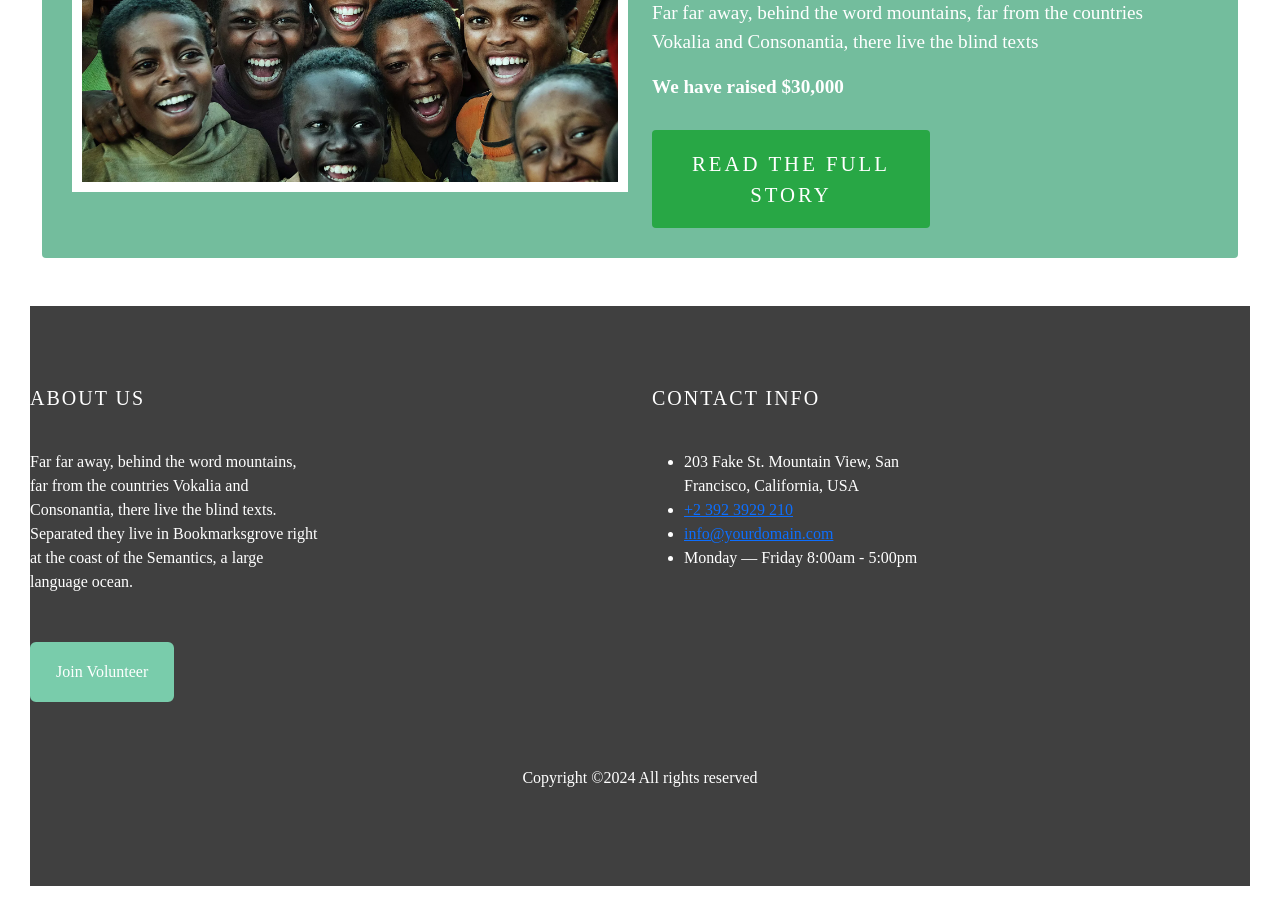
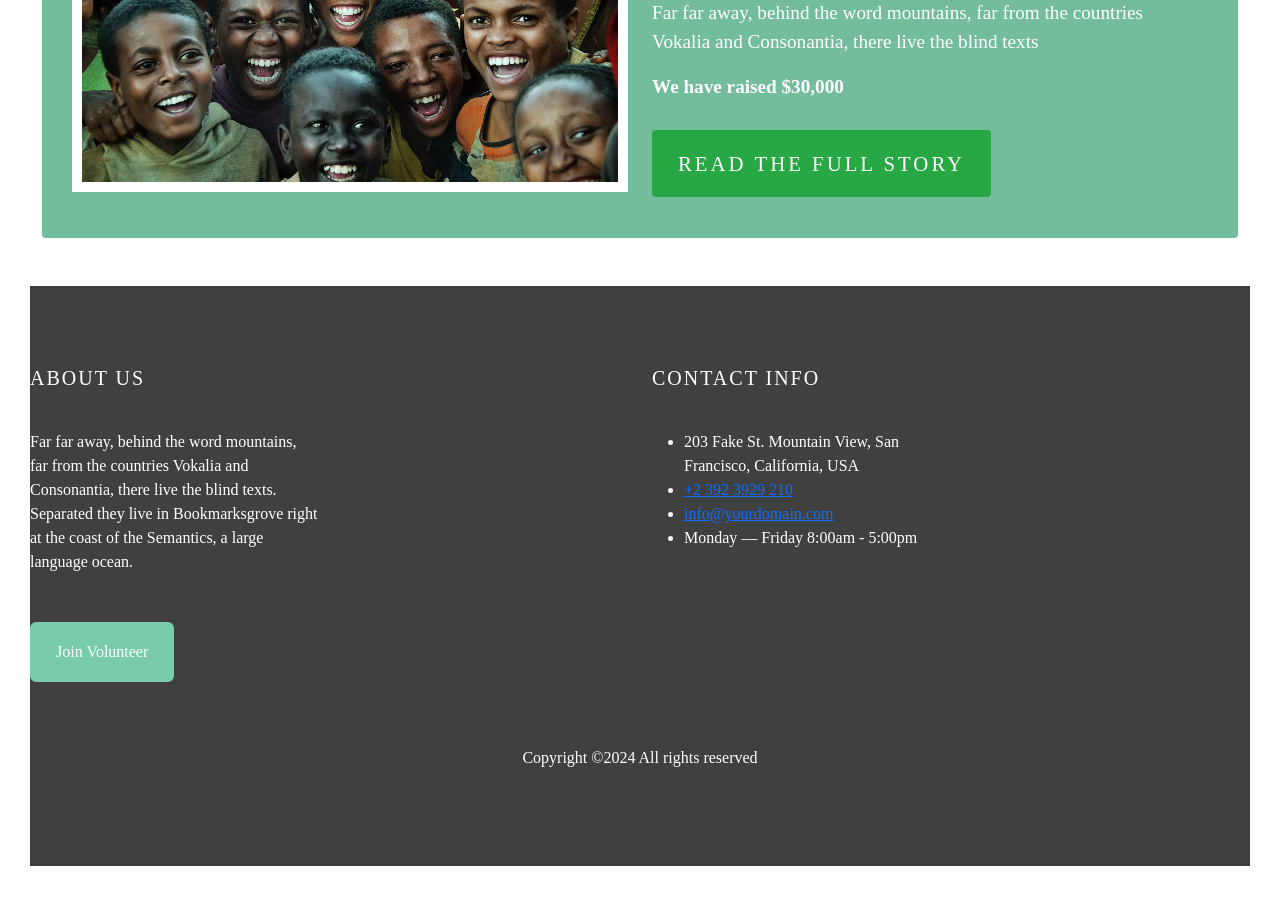
Before and after one commit to Highzik/adamDonation, a React (Vite) app: page / in a window 1280 px wide. Shown: the part 2160-3076 px from the top of the page. Built offline with nearby package versions, Linux system fonts and the light colour scheme; a web font is replaced by a local one.

Commit message:
made a few corrections on the button in the home and contact pages

```diff
--- a/src/pages/Contact.jsx
+++ b/src/pages/Contact.jsx
@@ -8,12 +8,12 @@ export default function Contact() {
   // functionality to catch input from user
 
   // set a form Data to receive every value that wil be inputed by user
-  const [formInput, setFormInput] = useState({
+  const [formInput, setFormInput] = useState([{
     name: '',
     email: '',
     subject: '',
     message: ''
-  })
+  }])
 
   // catch every value and transfer it to the form Data
   const onchange = (e) => {
@@ -83,7 +83,7 @@ export default function Contact() {
                 <input
                   type="button"
                   value="SEND MESSAGE"
-                  className='submit-btn col-6 py-3 mb-3'
+                  className='submit-btn py-3 mb-3'
                 />
               </form>
             </div>
--- a/src/pages/Home.jsx
+++ b/src/pages/Home.jsx
@@ -132,7 +132,7 @@ export default function Home() {
               Vokalia and Consonantia, there live the blind texts
             </p>
             <span>We have raised $30,000</span><br />
-            <button className='col-6 py-3 px-4'>READ THE FULL STORY</button>
+            <button className='py-3 px-4'>READ THE FULL STORY</button>
           </div>
         </div>
       </section>
--- a/src/styles/contact.css
+++ b/src/styles/contact.css
@@ -7,6 +7,7 @@
   height: 100%;
   z-index: -1;
 }
+
 
 .text_on_img {
   position: relative;
```
